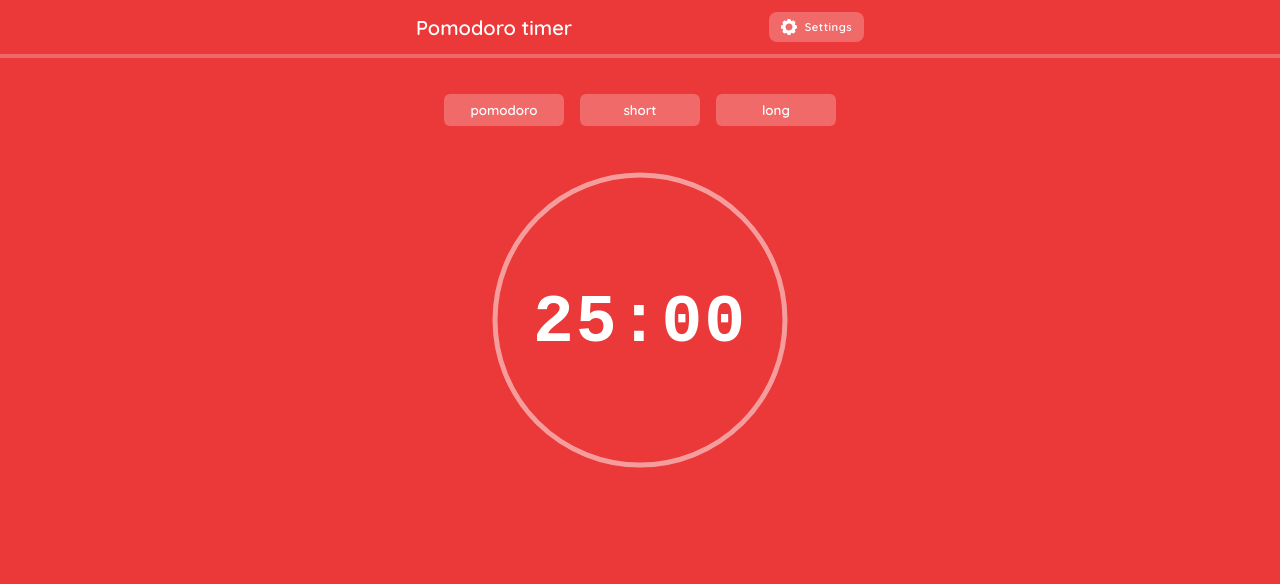
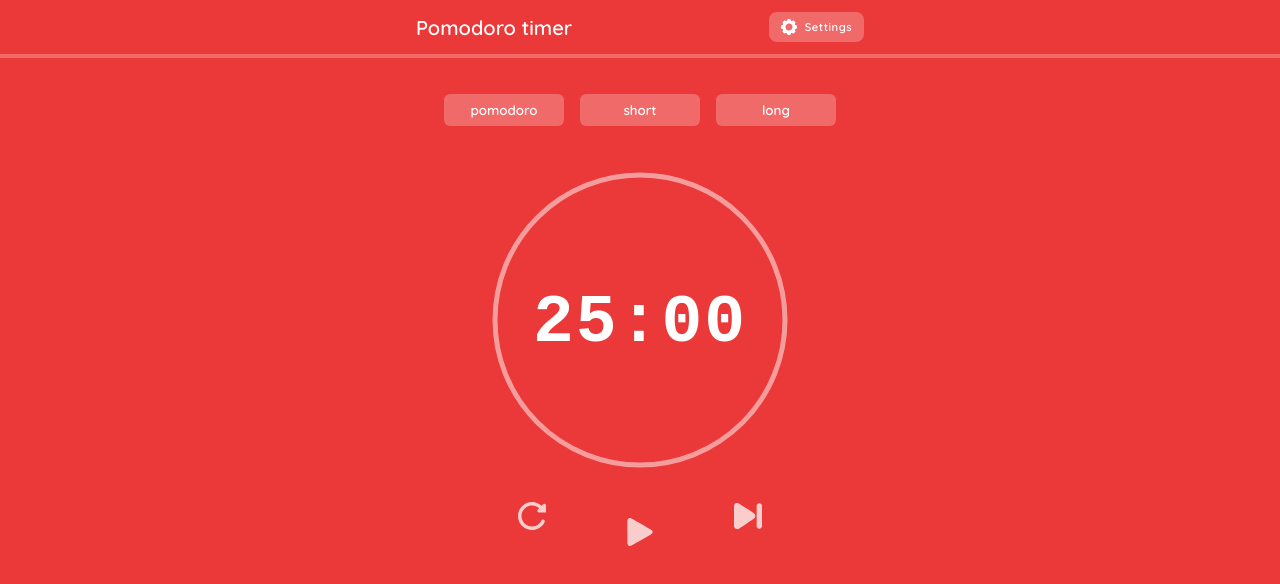
Before and after one commit to MacJ13/pomodoro-timer, a React (Vite) app: page / in a window 1280 px wide. Shown: the top 584 px of the page. Built offline with nearby package versions, Linux system fonts and the light colour scheme; a web font is replaced by a local one.

Commit message:
Create Controls component

```diff
--- a/src/features/pomodoro/Controls.tsx
+++ b/src/features/pomodoro/Controls.tsx
@@ -0,0 +1,62 @@
+import styled from "styled-components";
+
+import PlaySvg from "../../assets/icons/play.svg?react";
+import PauseSvg from "../../assets/icons/pause.svg?react";
+import RepeatSvg from "../../assets/icons/repeat.svg?react";
+import NextSvg from "../../assets/icons/next.svg?react";
+
+const Controls = () => {
+  return (
+    <Bar>
+      <Button>
+        <RepeatSvg />
+      </Button>
+
+      <Button>
+        <PlaySvg />
+      </Button>
+
+      <Button>
+        <NextSvg />
+      </Button>
+    </Bar>
+  );
+};
+
+const Bar = styled.div`
+  margin-top: 2.25rem;
+  width: 100%;
+  display: flex;
+  justify-content: center;
+  align-items: center;
+  gap: 5rem;
+
+  & > button:first-child,
+  & > button:last-child {
+    top: -1rem;
+
+    &:active {
+      opacity: 1;
+    }
+  }
+`;
+
+const Button = styled.button`
+  position: relative;
+  background-color: inherit;
+  font-size: 1.5rem;
+  text-transform: uppercase;
+  letter-spacing: 3px;
+  color: #fff;
+  height: 1.75rem;
+  width: 1.75rem;
+  opacity: 0.75;
+
+  transition: opacity 0.25s;
+
+  &:hover {
+    opacity: 1;
+  }
+`;
+
+export default Controls;
--- a/src/features/pomodoro/index.tsx
+++ b/src/features/pomodoro/index.tsx
@@ -1,9 +1,11 @@
 import ControlTimer from "./ControlTimer";
+import Controls from "./Controls";
 
 const PomodoroTimer = () => {
   return (
     <div>
       <ControlTimer />
+      <Controls />
     </div>
   );
 };
```
